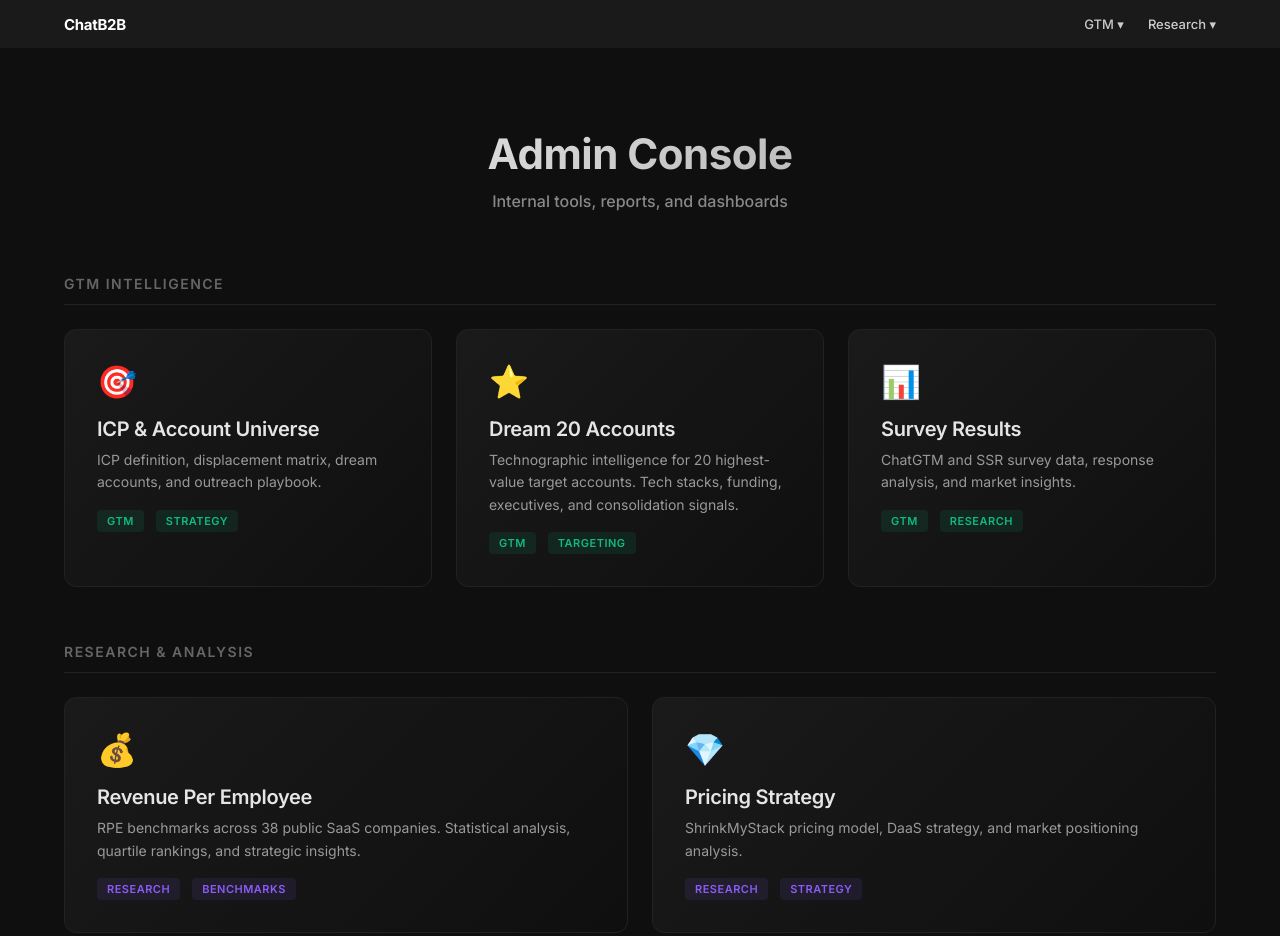
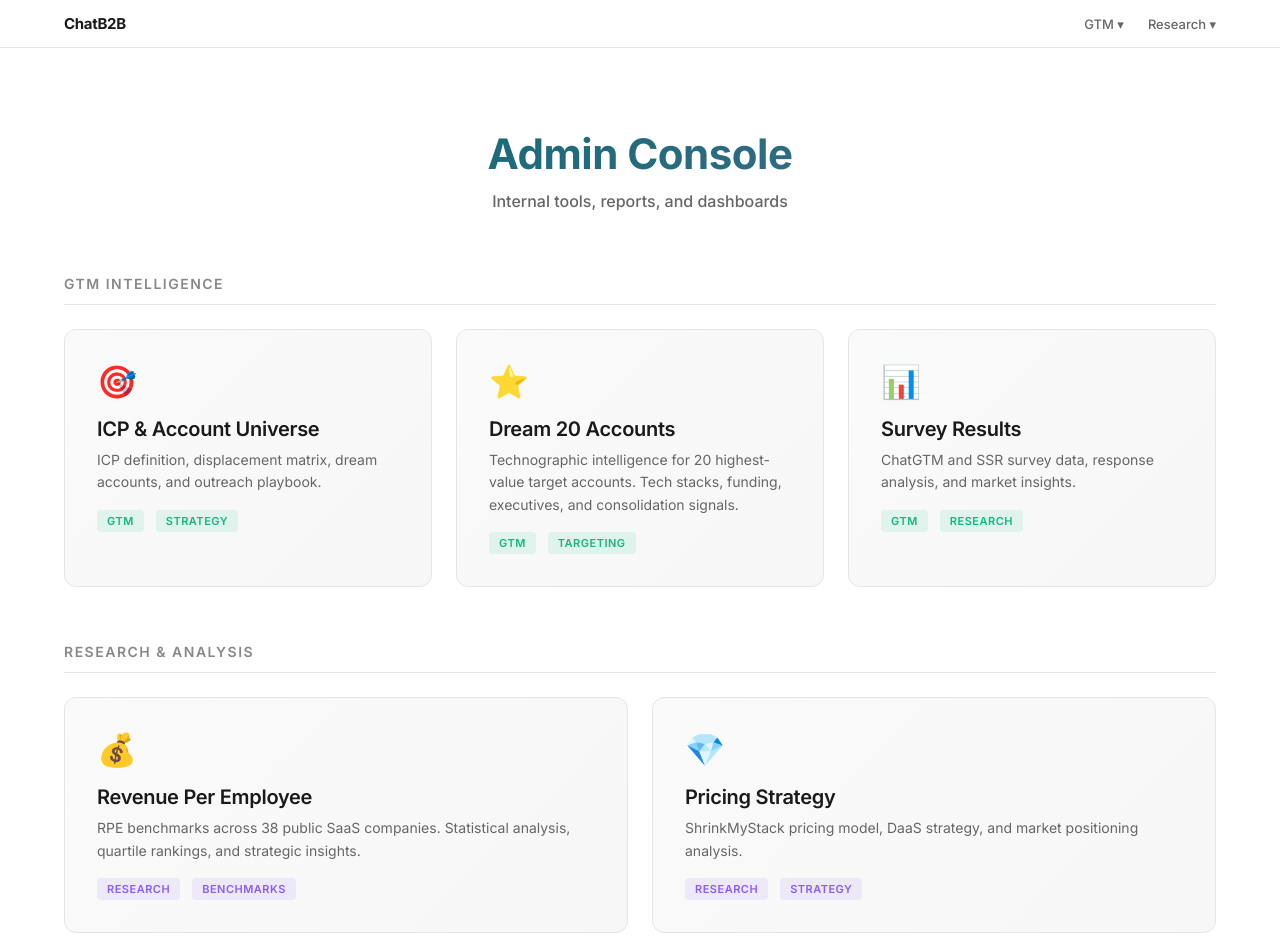
Before and after one commit to jbmatlick/soc2-tracker, a website: page public/index.html in a window 1280 px wide. Drawn offline with Linux system fonts and the light colour scheme.

Commit message:
Admin console shell — ChatB2B light palette

```diff
--- a/public/index.html
+++ b/public/index.html
@@ -12,8 +12,8 @@
     *, *::before, *::after { box-sizing: border-box; margin: 0; padding: 0; }
     body {
       font-family: 'Inter', -apple-system, BlinkMacSystemFont, 'Segoe UI', sans-serif;
-      background: #0f0f0f;
-      color: #e5e5e5;
+      background: #ffffff;
+      color: #1a1a1a;
       min-height: 100vh;
       padding-top: 48px;
     }
@@ -34,14 +34,14 @@
       font-weight: 700;
       margin-bottom: 12px;
       letter-spacing: -0.5px;
-      background: linear-gradient(135deg, #fff 0%, #999 100%);
+      background: linear-gradient(135deg, #01696f 0%, #4a6d8c 100%);
       -webkit-background-clip: text;
       -webkit-text-fill-color: transparent;
       background-clip: text;
     }
 
     .header .subtitle {
-      color: #888;
+      color: #666;
       font-size: 16px;
       font-weight: 500;
     }
@@ -55,10 +55,10 @@
       font-weight: 600;
       text-transform: uppercase;
       letter-spacing: 1.5px;
-      color: #666;
+      color: #888;
       margin-bottom: 24px;
       padding-bottom: 12px;
-      border-bottom: 1px solid #222;
+      border-bottom: 1px solid #e5e5e5;
     }
 
     .cards {
@@ -68,8 +68,8 @@
     }
 
     .card {
-      background: linear-gradient(135deg, #1a1a1a 0%, #0f0f0f 100%);
-      border: 1px solid #222;
+      background: linear-gradient(135deg, #fafafa 0%, #f7f7f7 100%);
+      border: 1px solid #e5e5e5;
       border-radius: 12px;
       padding: 32px;
       text-decoration: none;
@@ -86,7 +86,7 @@
       left: 0;
       right: 0;
       height: 3px;
-      background: linear-gradient(90deg, #3b82f6 0%, #06b6d4 100%);
+      background: linear-gradient(90deg, #01696f 0%, #4a6d8c 100%);
       transform: scaleX(0);
       transform-origin: left;
       transition: transform 0.3s cubic-bezier(0.4, 0, 0.2, 1);
@@ -97,10 +97,10 @@
     }
 
     .card:hover {
-      background: linear-gradient(135deg, #222 0%, #1a1a1a 100%);
-      border-color: #333;
+      background: linear-gradient(135deg, #f0f0f0 0%, #fafafa 100%);
+      border-color: #d0d0d0;
       transform: translateY(-4px);
-      box-shadow: 0 20px 40px rgba(0, 0, 0, 0.4);
+      box-shadow: 0 20px 40px rgba(0, 0, 0, 0.08);
     }
 
     .card-icon {
@@ -118,7 +118,7 @@
 
     .card-desc {
       font-size: 14px;
-      color: #999;
+      color: #666;
       line-height: 1.6;
       margin-bottom: 16px;
     }
--- a/public/nav.js
+++ b/public/nav.js
@@ -4,7 +4,7 @@
   nav.id = 'chatb2b-nav';
   nav.innerHTML = `
     <div style="display:flex;align-items:center;justify-content:space-between;max-width:1200px;margin:0 auto;padding:0 24px;height:100%;">
-      <a href="/" style="color:#fff;text-decoration:none;font-weight:700;font-size:15px;letter-spacing:-0.3px;">ChatB2B</a>
+      <a href="/" style="color:#1a1a1a;text-decoration:none;font-weight:700;font-size:15px;letter-spacing:-0.3px;">ChatB2B</a>
       <div style="display:flex;gap:24px;position:relative;" id="nav-links">
         <div class="nav-dd">
           <button class="nav-dd-btn">GTM ▾</button>
@@ -26,28 +26,29 @@
   `;
   Object.assign(nav.style, {
     position: 'fixed', top: '0', left: '0', right: '0', height: NAV_HEIGHT + 'px',
-    background: '#1a1a1a', zIndex: '1000', fontFamily: "'Inter', sans-serif", fontSize: '13px'
+    background: '#ffffff', borderBottom: '1px solid #e5e5e5', zIndex: '1000', fontFamily: "'Inter', sans-serif", fontSize: '13px'
   });
 
   const style = document.createElement('style');
   style.textContent = `
     .nav-dd { position: relative; }
     .nav-dd-btn {
-      background: none; border: none; color: #ccc; font: inherit; font-size: 13px;
+      background: none; border: none; color: #666; font: inherit; font-size: 13px;
       cursor: pointer; padding: 4px 0; font-weight: 500;
     }
-    .nav-dd-btn:hover { color: #3b82f6; }
+    .nav-dd-btn:hover { color: #01696f; }
     .nav-dd-menu {
       display: none; position: absolute; top: 100%; right: 0;
-      background: #2a2a2a; border: 1px solid #333; min-width: 180px;
+      background: #ffffff; border: 1px solid #e5e5e5; min-width: 180px;
       padding: 4px 0; margin-top: 8px; border-radius: 6px;
+      box-shadow: 0 4px 12px rgba(0, 0, 0, 0.08);
     }
     .nav-dd:hover .nav-dd-menu { display: block; }
     .nav-dd-menu a {
-      display: block; padding: 10px 16px; color: #ccc; text-decoration: none; font-size: 13px;
+      display: block; padding: 10px 16px; color: #666; text-decoration: none; font-size: 13px;
       transition: all 0.15s;
     }
-    .nav-dd-menu a:hover { background: #333; color: #3b82f6; }
+    .nav-dd-menu a:hover { background: #fafafa; color: #01696f; }
   `;
 
   document.head.appendChild(style);
```
